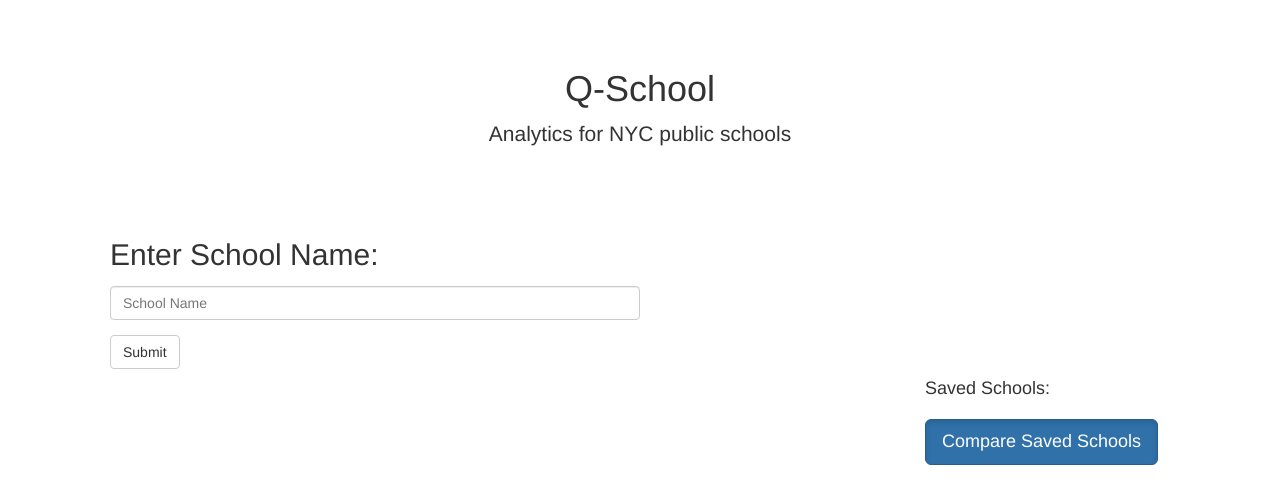
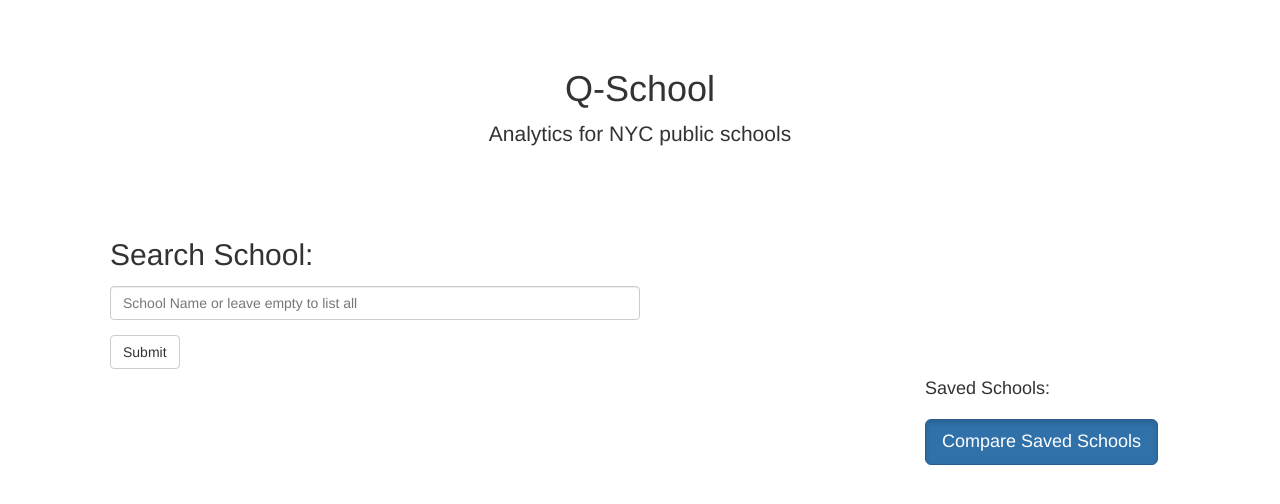
Before and after one commit to schmiani/SchoolPredictor, a Flask app: page / in a window 1280 px wide. Shown: the part 51-555 px from the top of the page. Run offline with Flask 2, Linux system fonts and the light colour scheme; some libraries are stand-ins or nearby versions.

Commit message:
Edit website

```diff
--- a/dev/templates/index.html
+++ b/dev/templates/index.html
@@ -56,8 +56,8 @@
       <div id="searchform" class="search-template">
         <form role="form">
           <div class="form-group">
-            <label for="InputSchool"><h2>Enter School Name:</h2></label>
-            <input type="text" class="form-control" id="InputSchool" placeholder="School Name">
+            <label for="InputSchool"><h2>Search School:</h2></label>
+            <input type="text" class="form-control" id="InputSchool" placeholder="School Name or leave empty to list all">
           </div>
           <button type="submit" class="btn btn-default">Submit</button>
         </form>
```
